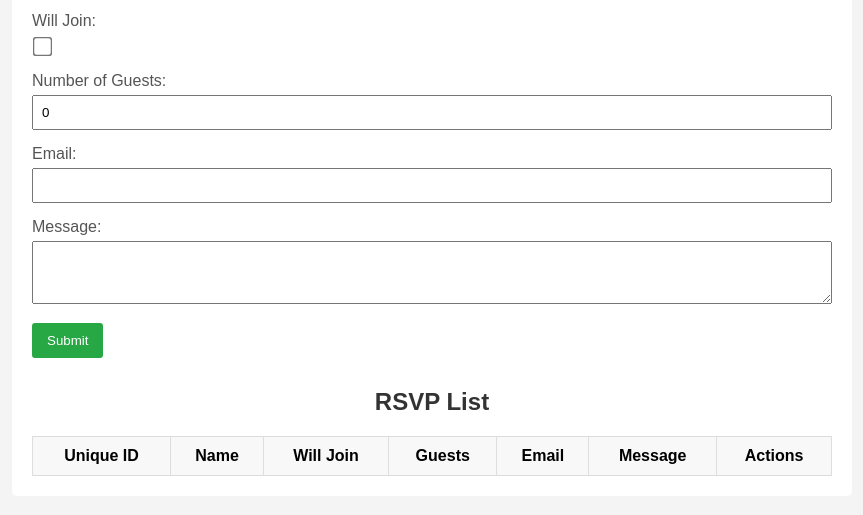
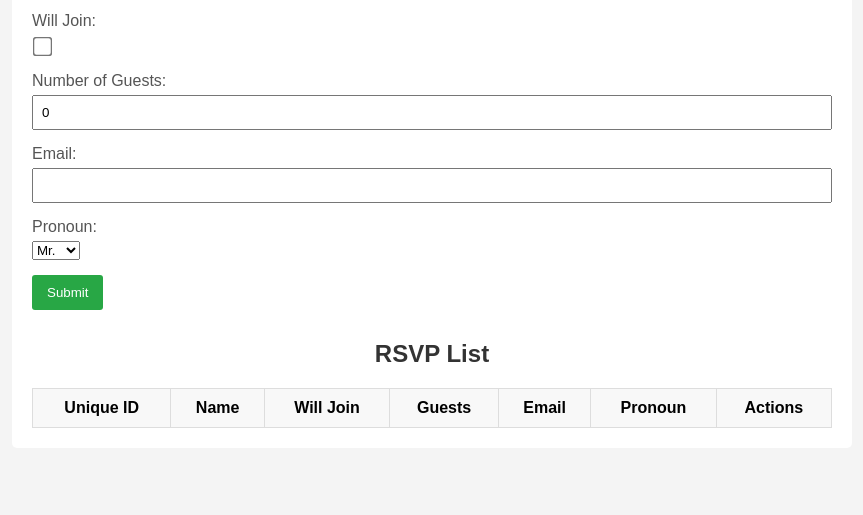
Before and after one commit to weszerzad/dearBackend, a plain HTML site: page index.html in a window 1280 px wide. Shown: the part 181-696 px from the top of the page, without its empty margins (208-1071 px from the left). Drawn offline with Linux system fonts and the light colour scheme; no server answers.

Commit message:
added pronoun

```diff
--- a/app.js
+++ b/app.js
@@ -64,7 +64,7 @@ function fetchRSVPs() {
                 <td>${rsvp.willJoin ? 'Yes' : 'No'}</td>
                 <td>${rsvp.numberOfGuest}</td>
                 <td>${rsvp.email}</td>
-                <td>${rsvp.message}</td>
+                <td>${rsvp.pronoun}</td>
                 <td>
                     <button class="action-btn edit-btn" data-id="${childSnapshot.key}">Edit</button>
                     <button class="action-btn delete-btn" data-id="${childSnapshot.key}">Delete</button>
@@ -84,14 +84,14 @@ rsvpForm.addEventListener('submit', (e) => {
     const willJoin = document.getElementById('willJoin').checked;
     const numberOfGuest = parseInt(document.getElementById('numberOfGuest').value, 10);
     const email = document.getElementById('email').value.trim();
-    const message = document.getElementById('message').value.trim();
+    const pronoun = document.getElementById('pronoun').value.trim();
 
     const rsvpData = {
         name,
         willJoin,
         numberOfGuest,
         email,
-        message
+        pronoun
     };
 
     if (currentEditId) {
@@ -133,7 +133,7 @@ rsvpList.addEventListener('click', (e) => {
                 document.getElementById('willJoin').checked = rsvp.willJoin;
                 document.getElementById('numberOfGuest').value = rsvp.numberOfGuest;
                 document.getElementById('email').value = rsvp.email;
-                document.getElementById('message').value = rsvp.message;
+                document.getElementById('pronoun').value = rsvp.pronoun;
                 currentEditId = docId;
                 cancelUpdateBtn.classList.remove('hidden');
             }
--- a/index.html
+++ b/index.html
@@ -34,8 +34,13 @@
                 <input type="email" id="email" required>
             </div>
             <div class="form-group">
-                <label for="message">Message:</label>
-                <textarea id="message" rows="3"></textarea>
+                <label for="pronoun">Pronoun:</label>
+                <!-- <textarea id="pronoun" rows="3"></textarea> -->
+                <select id="pronoun" name="pronoun">
+                    <option value="Mr.">Mr.</option>
+                    <option value="Mrs.">Mrs.</option>
+                    <option value="Ms.">Ms.</option>
+                </select>
             </div>
             <button type="submit">Submit</button>
             <button type="button" id="cancel-update" class="hidden">Cancel</button>
@@ -51,7 +56,7 @@
                     <th>Will Join</th>
                     <th>Guests</th>
                     <th>Email</th>
-                    <th>Message</th>
+                    <th>Pronoun</th>
                     <th>Actions</th>
                 </tr>
             </thead>
```
